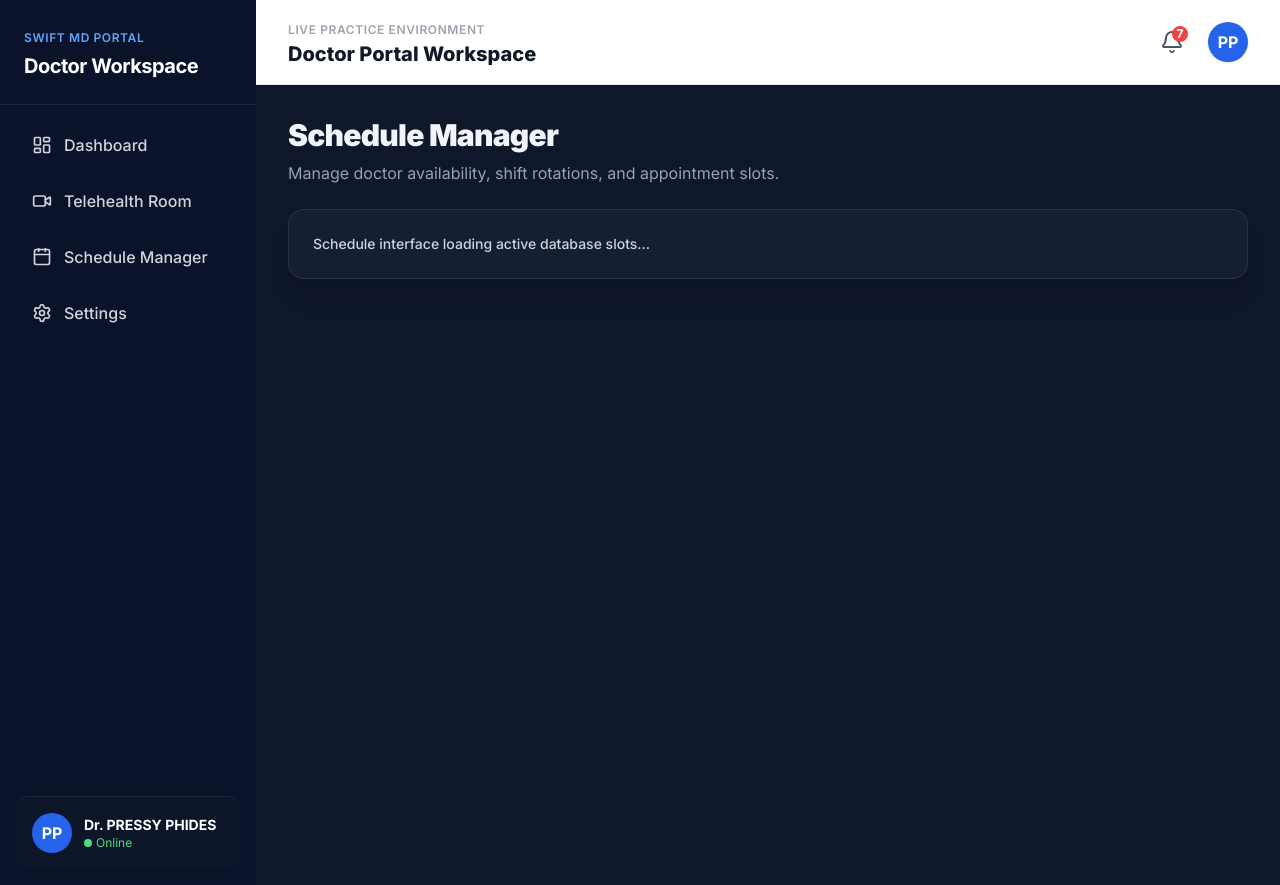
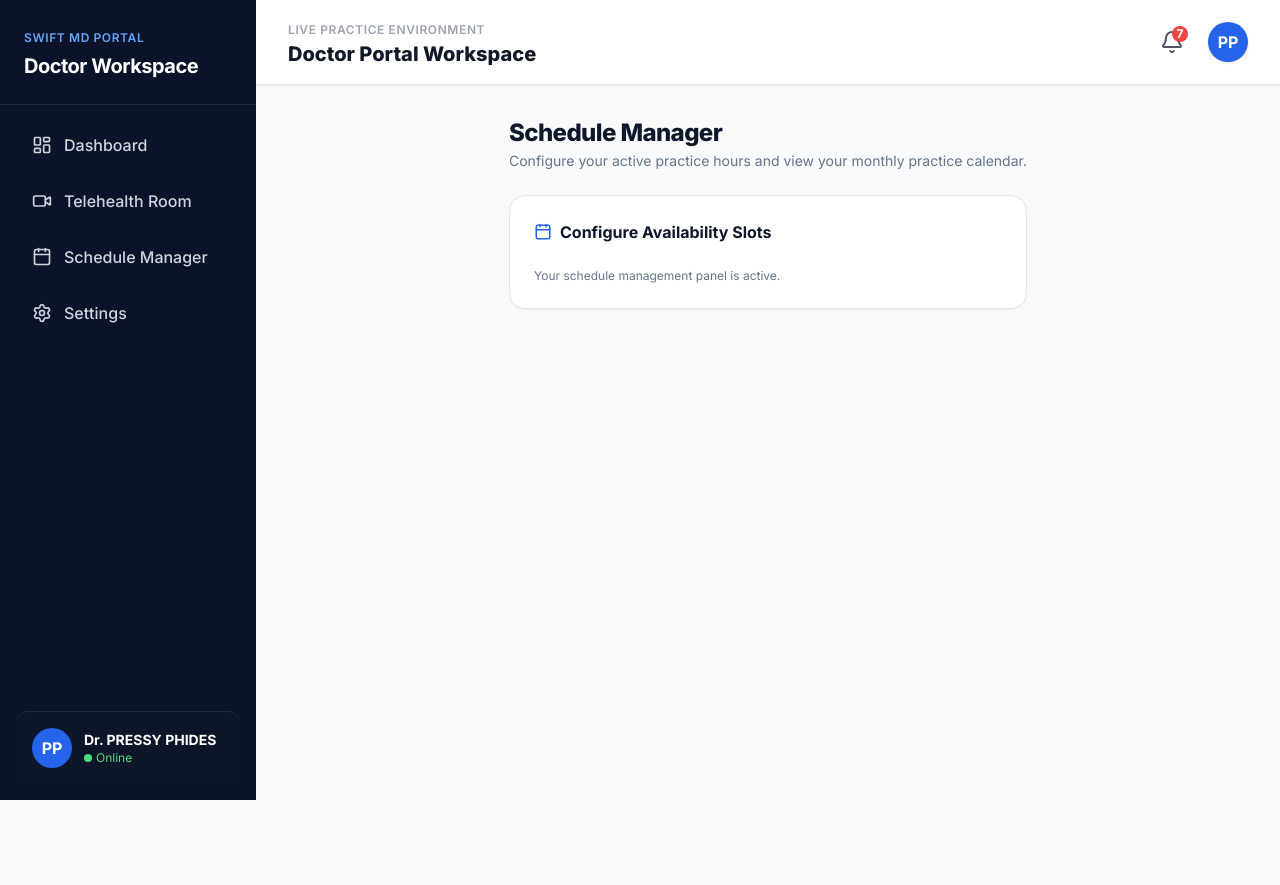
Before and after one commit to mugwe88-ops/MedicareAI, a Next.js app in the folder frontend/: page /doctors/dashboard/schedule in a window 1280 px wide. After the commit the page ends 800 px from the top, so only its background shows below. Built offline with nearby package versions, Linux system fonts and the light colour scheme.

Commit message:
Rename component to ScheduleManagerDashboard

```diff
--- a/frontend/app/doctors/dashboard/schedule/page.tsx
+++ b/frontend/app/doctors/dashboard/schedule/page.tsx
@@ -1,11 +1,29 @@
-export default function DoctorScheduleDashboard() {
+"use client";
+
+import { useState } from "react";
+import { Calendar as CalendarIcon, CheckCircle, Plus } from "lucide-react";
+
+export default function ScheduleManagerDashboard() {
+  const [feedback] = useState<string | null>(null);
+
   return (
-    <div className="p-8 bg-slate-900 min-h-screen text-slate-100">
-      <h1 className="text-3xl font-black tracking-tight mb-2">Schedule Manager</h1>
-      <p className="text-slate-400 mb-6">Manage doctor availability, shift rotations, and appointment slots.</p>
+    <div className="max-w-6xl mx-auto px-6 py-8 space-y-6">
+      <div>
+        <h1 className="text-2xl font-extrabold text-slate-900 tracking-tight">Schedule Manager</h1>
+        <p className="text-sm text-slate-500 mt-0.5">Configure your active practice hours and view your monthly practice calendar.</p>
+      </div>
 
-      <div className="bg-slate-800/50 border border-slate-700/60 rounded-2xl p-6 shadow-xl">
-        <p className="text-sm font-medium text-slate-300">Schedule interface loading active database slots...</p>
+      {feedback && (
+        <div className="bg-emerald-50 border border-emerald-200 text-emerald-800 p-4 rounded-xl text-sm font-medium flex items-center gap-2">
+          <CheckCircle size={18} /> {feedback}
+        </div>
+      )}
+
+      <div className="bg-white rounded-2xl border border-slate-200 shadow-sm p-6 space-y-6">
+        <h2 className="text-base font-bold text-slate-900 flex items-center gap-2">
+          <CalendarIcon className="text-blue-600" size={18} /> Configure Availability Slots
+        </h2>
+        <p className="text-xs text-slate-500">Your schedule management panel is active.</p>
       </div>
     </div>
   );
```
